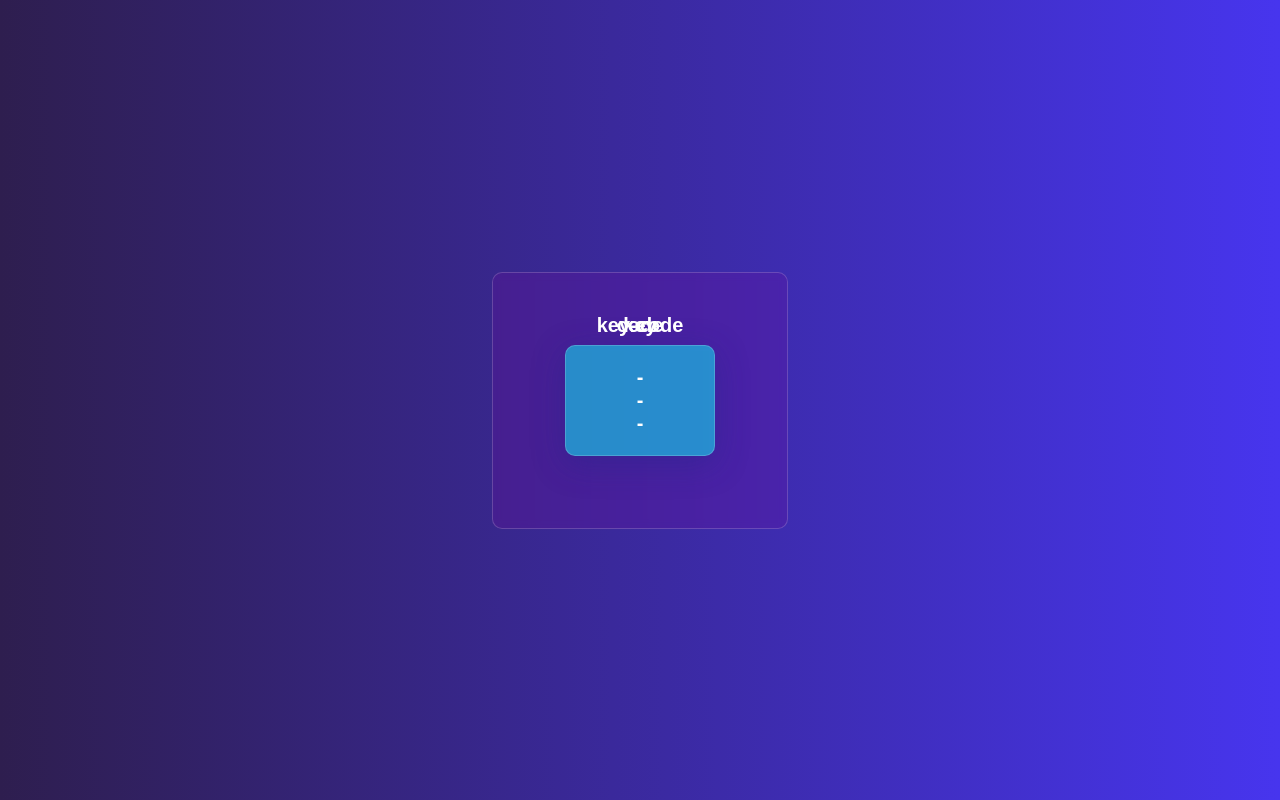
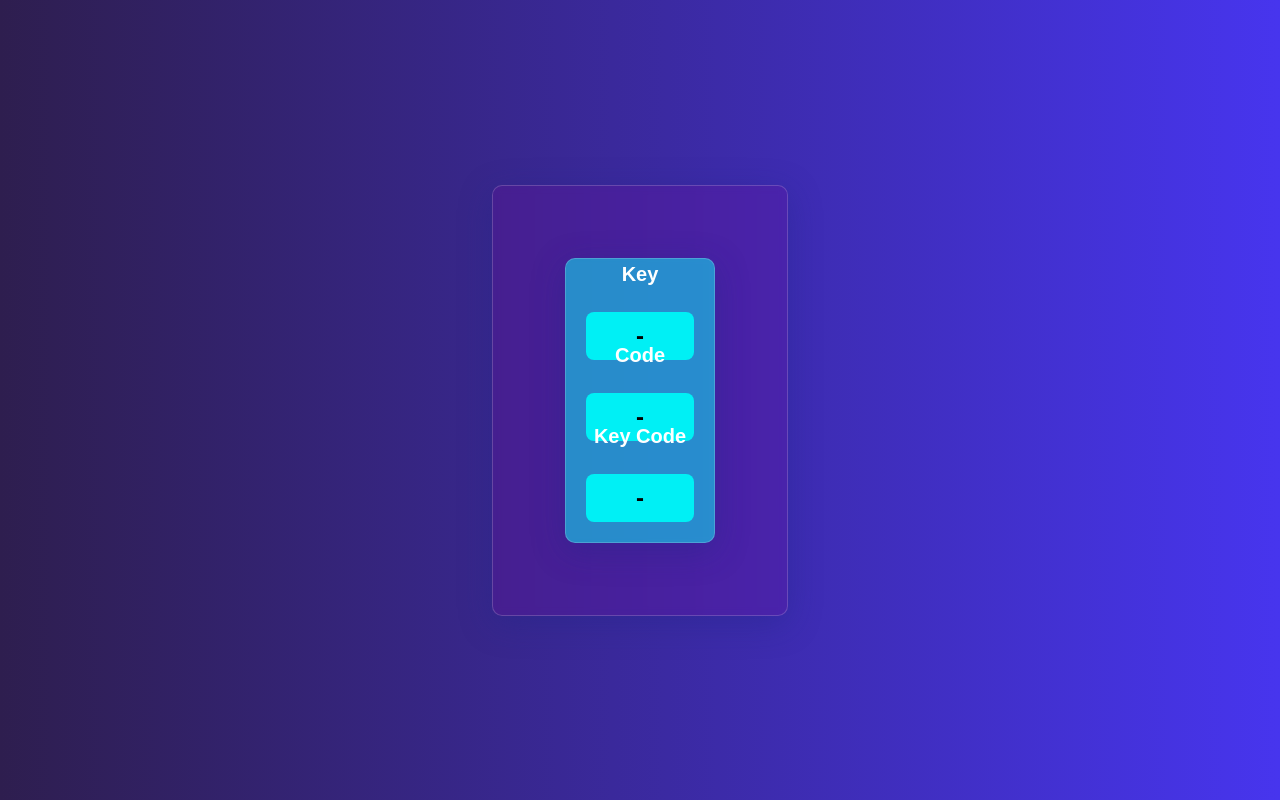
Before and after one commit to Prashantrao497/udemy_js, a plain HTML site: page index.html in a window 1280 px wide. Drawn offline with Linux system fonts and the light colour scheme.

Commit message:
updated js

```diff
--- a/index.html
+++ b/index.html
@@ -1,32 +1,24 @@
 <!DOCTYPE html>
 <html lang="en">
-
 <head>
     <meta charset="UTF-8">
     <meta name="viewport" content="width=device-width, initial-scale=1.0">
-    <title>Document</title>
+    <title>Key Code Display</title>
     <link rel="stylesheet" href="style.css">
-
 </head>
-
 <body>
     <div class="container">
         <div class="key-container">
+            <h4 class="animation">Key</h4>
+            <div class="key-content-animation key-display">-</div>
 
-                <h4 class="animation">key</h4>
-                <div class="key-content-animation">-</div>
+            <h4 class="animation">Code</h4>
+            <div class="key-content-animation code-display">-</div>
 
-                <h4 class="animation">code</h4>
-                <div class="key-content-animation">-</div>
-
-                <h4 class="animation">key-code</h4>
-                <div class="key-content-animation">-</div>
-
-
-
+            <h4 class="animation">Key Code</h4>
+            <div class="key-content-animation keycode-display">-</div>
         </div>
     </div>
-    <script src="script.js/"></script>
+    <script src="script.js"></script>
 </body>
-
 </html>
--- a/script.js
+++ b/script.js
@@ -0,0 +1,20 @@
+document.addEventListener('keydown', (event) => {
+    const keyDisplay = document.querySelector('.key-display');
+    const codeDisplay = document.querySelector('.code-display');
+    const keyCodeDisplay = document.querySelector('.keycode-display');
+
+    keyDisplay.textContent = event.key;
+    codeDisplay.textContent = event.code;
+    keyCodeDisplay.textContent = event.keyCode;
+
+    const keyElements = document.querySelectorAll('.key-content-animation');
+    keyElements.forEach(el => {
+        el.classList.add('active');
+    });
+
+    setTimeout(() => {
+        keyElements.forEach(el => {
+            el.classList.remove('active');
+        });
+    }, 200);
+});
--- a/style.css
+++ b/style.css
@@ -1,5 +1,5 @@
-*{
-    box-sizing:border-box ;
+* {
+    box-sizing: border-box;
     padding: 0;
     margin: 0;
     font-family: sans-serif;
@@ -12,18 +12,17 @@ body {
     text-align: center;
     align-items: center;
     background: linear-gradient(to right, #2e1e4f, #4735ee);
-
 }
 
-.container{
+.container {
     display: flex;
     flex-direction: column;
     padding: 2rem;
     background: rgba(113, 10, 154, 0.25);
-    box-shadow: 0px 8px 32px,0px rgba(31,38,135,0.37);
+    box-shadow: 0px 8px 32px rgba(31, 38, 135, 0.37);
     backdrop-filter: blur(4px);
-    border-radius:10px;
-    border: 1px solid rgba(255,255,255,0.18);
+    border-radius: 10px;
+    border: 1px solid rgba(255, 255, 255, 0.18);
     transition: background 0.3s ease-in-out;
 }
 
@@ -37,7 +36,7 @@ body {
     margin: 2.5rem;
     min-width: 150px;
     background: rgba(0, 255, 252, 0.5);
-    box-shadow: 0px 8px 32px 0px rgba(31, 38, 135, 0.37);
+    box-shadow: 0px 8px 32px rgba(31, 38, 135, 0.37);
     backdrop-filter: blur(2.5px);
     border-radius: 10px;
     border: 1px solid rgba(255, 255, 255, 0.18);
@@ -45,15 +44,25 @@ body {
 }
 
 .key-container h4 {
-    position: absolute;
-    top: -2rem;
-    left: 0;
+    position: relative;
+    top: -1rem;
     text-align: center;
     width: 100%;
+    color: white;
 }
 
-.key-content {
+.key-content-animation {
     margin-top: 10px;
+    background: #00f0f5;
+    padding: 10px;
+    border-radius: 8px;
+    color: black;
+    font-size: 24px;
+    transition: transform 0.5s ease-in-out;
+}
+
+.key-content-animation.active {
+    transform: scale(1.1);
 }
 
 .container:hover {
```
